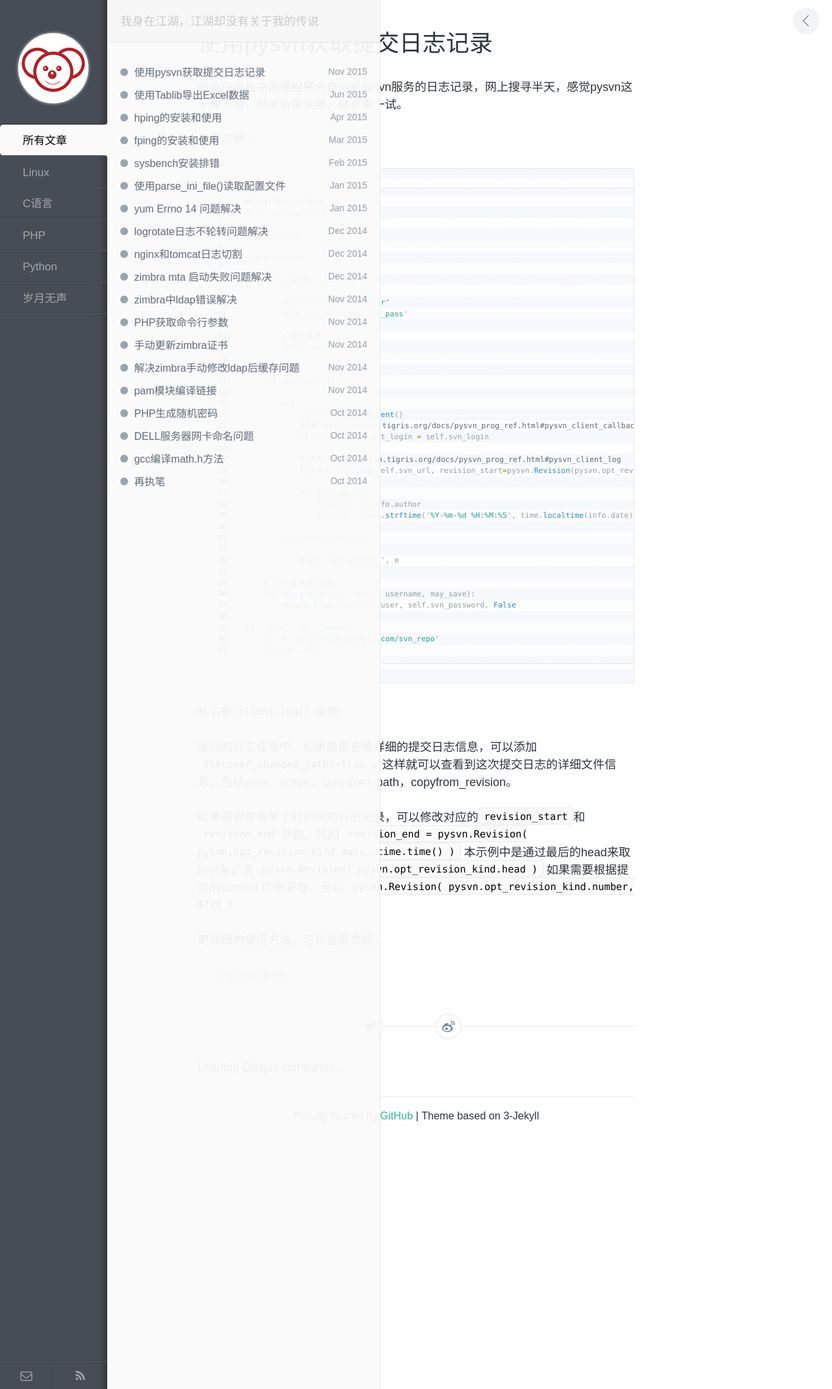
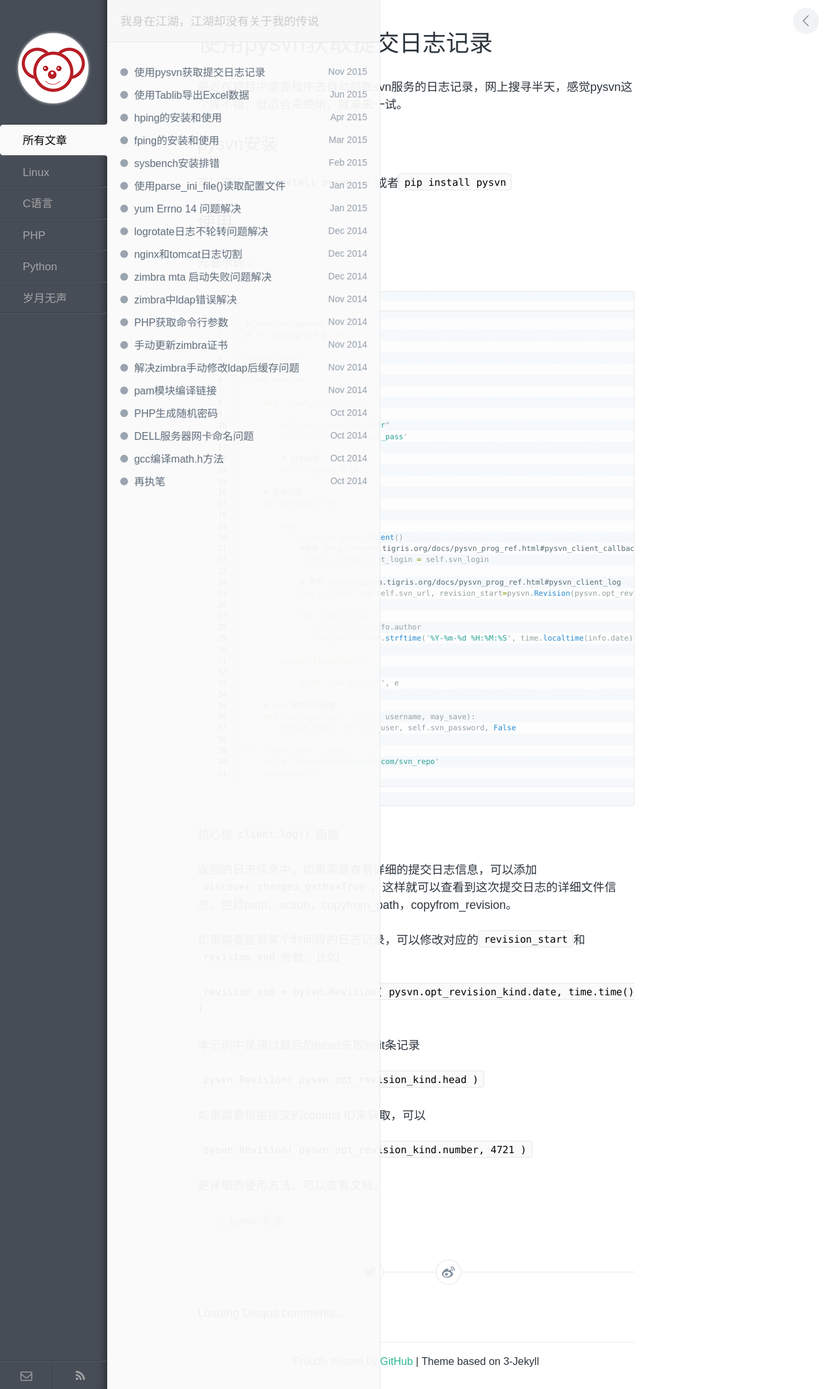
Before and after one commit to koalaxiaot/koalaxiaot.github.com, a Jekyll site: the page built from _posts/2015-11-15-python-pysvn-usage.md, in a window 1280 px wide. Shown: the whole page at 65% size. Built offline with Jekyll 4.4.1, drawn with Linux system fonts in a browser that asks for light colours; comment, search, counter and statistics services are not loaded.

Commit message:
update install

```diff
--- a/_posts/2015-11-15-python-pysvn-usage.md
+++ b/_posts/2015-11-15-python-pysvn-usage.md
@@ -5,6 +5,12 @@
 ---
 
 最近在项目中需要程序去自动抓取svn服务的日志记录，网上搜寻半天，感觉pysvn这个库不错，挺适合来使用，就拿来一试。
+
+# pysvn安装
+
+可以直接`yum install pysvn -y`或者`pip install pysvn`
+
+# 使用
 
 先看示例：
 
@@ -57,10 +63,15 @@
 返回的日志信息中，如果需要查看详细的提交日志信息，可以添加`discover_changed_paths=True`，这样就可以查看到这次提交日志的详细文件信息，包括path，action，copyfrom_path，copyfrom_revision。
 
 如果需要查看某个时间段的日志记录，可以修改对应的`revision_start`和`revision_end`参数。比如
+
 `revision_end = pysvn.Revision( pysvn.opt_revision_kind.date, time.time() )`
+
 本示例中是通过最后的head来取limit条记录
+
 `pysvn.Revision( pysvn.opt_revision_kind.head )`
+
 如果需要根据提交的commit ID来获取，可以
+
 `pysvn.Revision( pysvn.opt_revision_kind.number, 4721 )`
 
 更详细的使用方法，可以查看文档。
```
